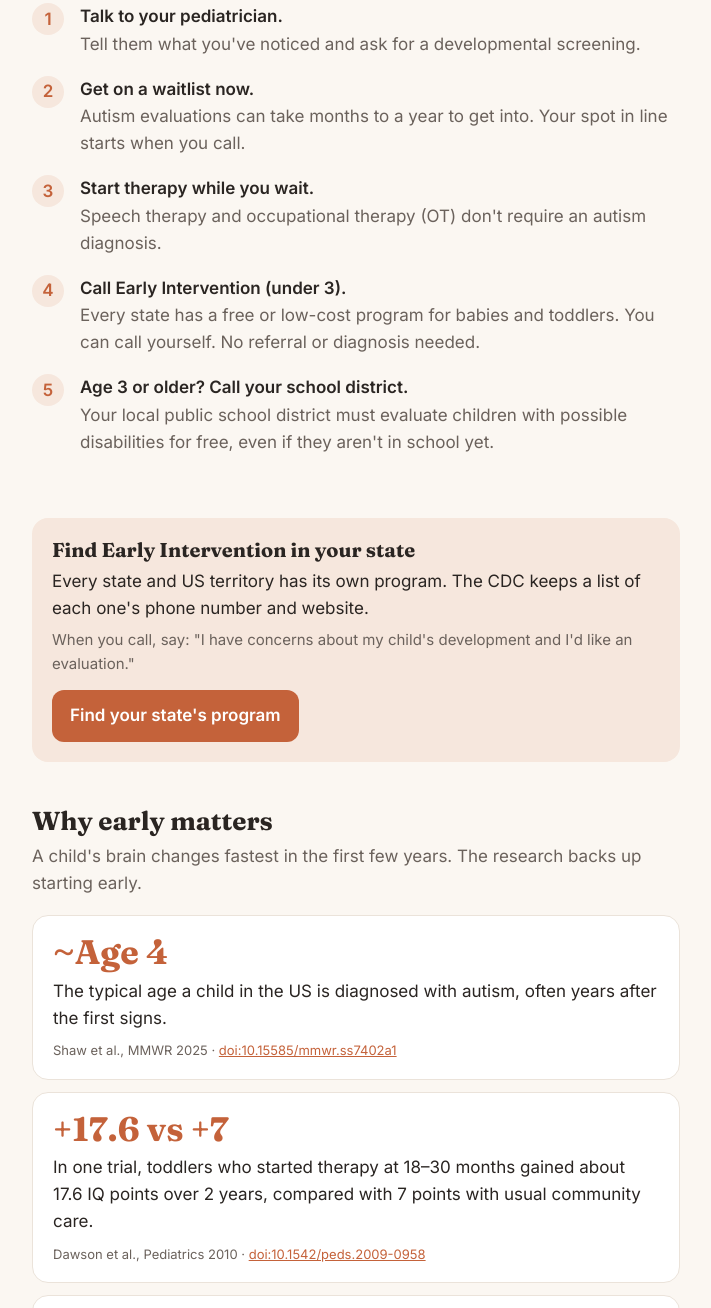
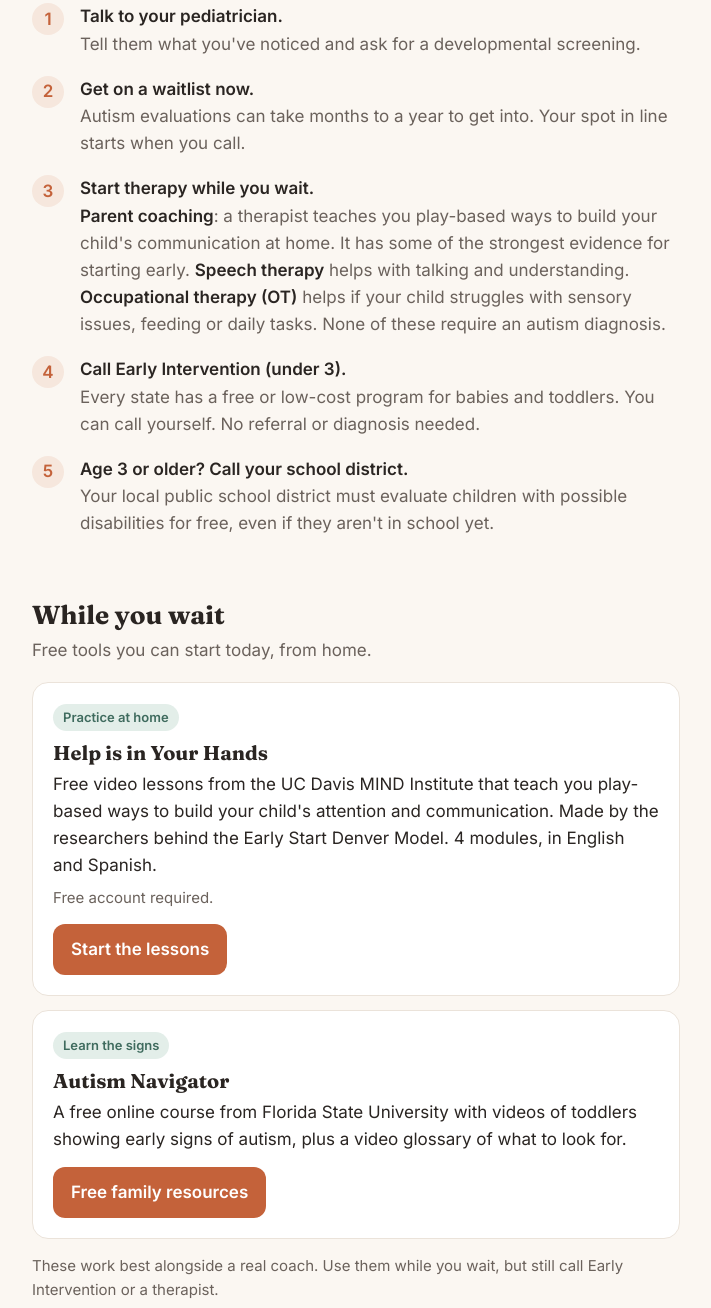
Before and after one commit to SamieBelal/early-screening, a plain HTML site: page index.html in a window 1280 px wide. Shown: the part 1070-2378 px from the top of the page, without its empty margins (284-995 px from the left). Drawn offline with Linux system fonts and the light colour scheme.

Commit message:
Add While you wait section, parent coaching, and coaching trial stat
Co-Authored-By: Claude Opus 5.5 <noreply@anthropic.com>

```diff
--- a/index.html
+++ b/index.html
@@ -95,6 +95,7 @@
   }
   .steps strong { display: block; }
   .steps span { color: var(--muted); }
+  .steps span b { color: var(--ink); font-weight: 600; }
   .callout {
     background: var(--soft); border-radius: 16px; padding: 20px; margin-top: 8px;
   }
@@ -153,10 +154,32 @@
     <ol class="steps">
       <li><strong>Talk to your pediatrician.</strong><span>Tell them what you've noticed and ask for a developmental screening.</span></li>
       <li><strong>Get on a waitlist now.</strong><span>Autism evaluations can take months to a year to get into. Your spot in line starts when you call.</span></li>
-      <li><strong>Start therapy while you wait.</strong><span>Speech therapy and occupational therapy (OT) don't require an autism diagnosis.</span></li>
+      <li><strong>Start therapy while you wait.</strong><span><b>Parent coaching</b>: a therapist teaches you play-based ways to build your child's communication at home. It has some of the strongest evidence for starting early. <b>Speech therapy</b> helps with talking and understanding. <b>Occupational therapy (OT)</b> helps if your child struggles with sensory issues, feeding or daily tasks. None of these require an autism diagnosis.</span></li>
       <li><strong>Call Early Intervention (under 3).</strong><span>Every state has a free or low-cost program for babies and toddlers. You can call yourself. No referral or diagnosis needed.</span></li>
       <li><strong>Age 3 or older? Call your school district.</strong><span>Your local public school district must evaluate children with possible disabilities for free, even if they aren't in school yet.</span></li>
     </ol>
+  </section>
+
+  <section>
+    <h2>While you wait</h2>
+    <p class="lead">Free tools you can start today, from home.</p>
+
+    <div class="card">
+      <span class="age">Practice at home</span>
+      <h3>Help is in Your Hands</h3>
+      <p>Free video lessons from the UC Davis MIND Institute that teach you play-based ways to build your child's attention and communication. Made by the researchers behind the Early Start Denver Model. 4 modules, in English and Spanish.</p>
+      <p class="note">Free account required.</p>
+      <a class="btn" href="https://www.helpisinyourhands.org/" target="_blank" rel="noopener">Start the lessons</a>
+    </div>
+
+    <div class="card">
+      <span class="age">Learn the signs</span>
+      <h3>Autism Navigator</h3>
+      <p>A free online course from Florida State University with videos of toddlers showing early signs of autism, plus a video glossary of what to look for.</p>
+      <a class="btn" href="https://autismnavigator.com/family-resources/" target="_blank" rel="noopener">Free family resources</a>
+    </div>
+
+    <p class="note">These work best alongside a real coach. Use them while you wait, but still call Early Intervention or a therapist.</p>
   </section>
 
   <section>
@@ -187,6 +210,11 @@
         <p>Children diagnosed before age 2½ were three times more likely to show big improvements in social skills within 1–2 years.</p>
         <cite>Gabbay-Dizdar et al., Autism 2022 · <a href="https://doi.org/10.1177/13623613211049011" target="_blank" rel="noopener">doi:10.1177/13623613211049011</a></cite>
       </div>
+      <div class="stat">
+        <div class="num">6.7% vs 20.5%</div>
+        <p>Babies showing early signs of autism whose parents got 10 coaching sessions were far less likely to meet criteria for autism at age 3 than babies who got usual care.</p>
+        <cite>Whitehouse et al., JAMA Pediatrics 2021 · <a href="https://doi.org/10.1001/jamapediatrics.2021.3298" target="_blank" rel="noopener">doi:10.1001/jamapediatrics.2021.3298</a></cite>
+      </div>
     </div>
     <p class="note" style="margin-top:16px">Starting later still helps. Starting earlier can help more.</p>
   </section>
```
